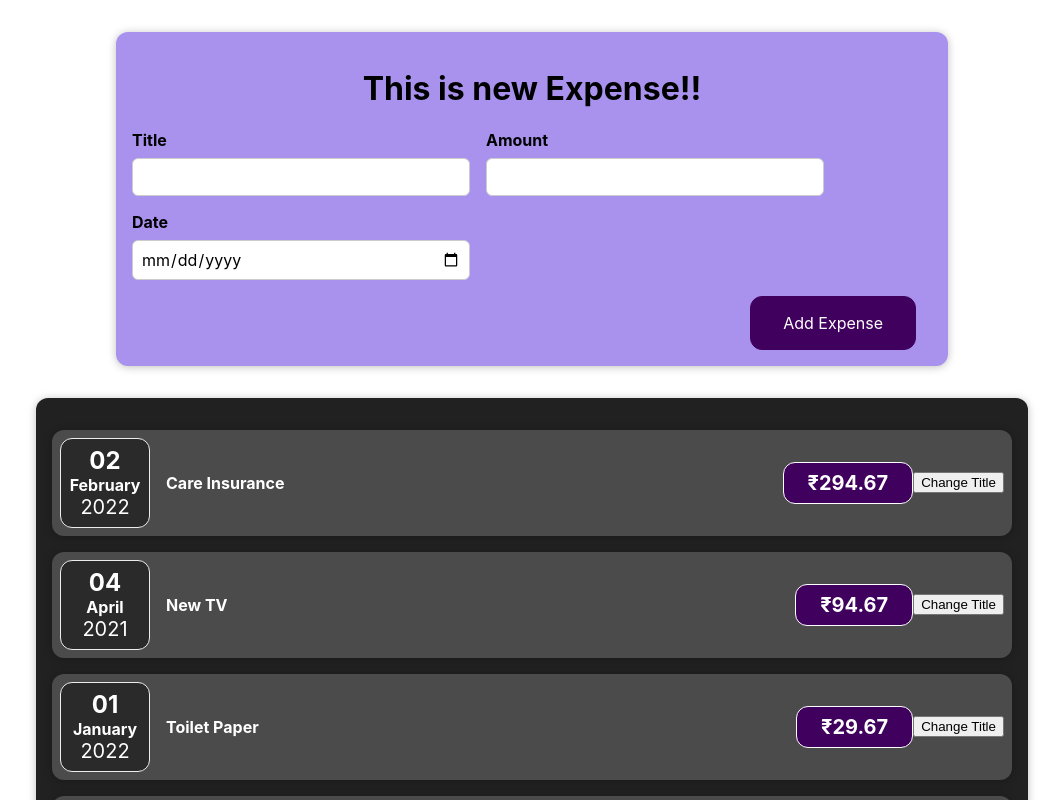
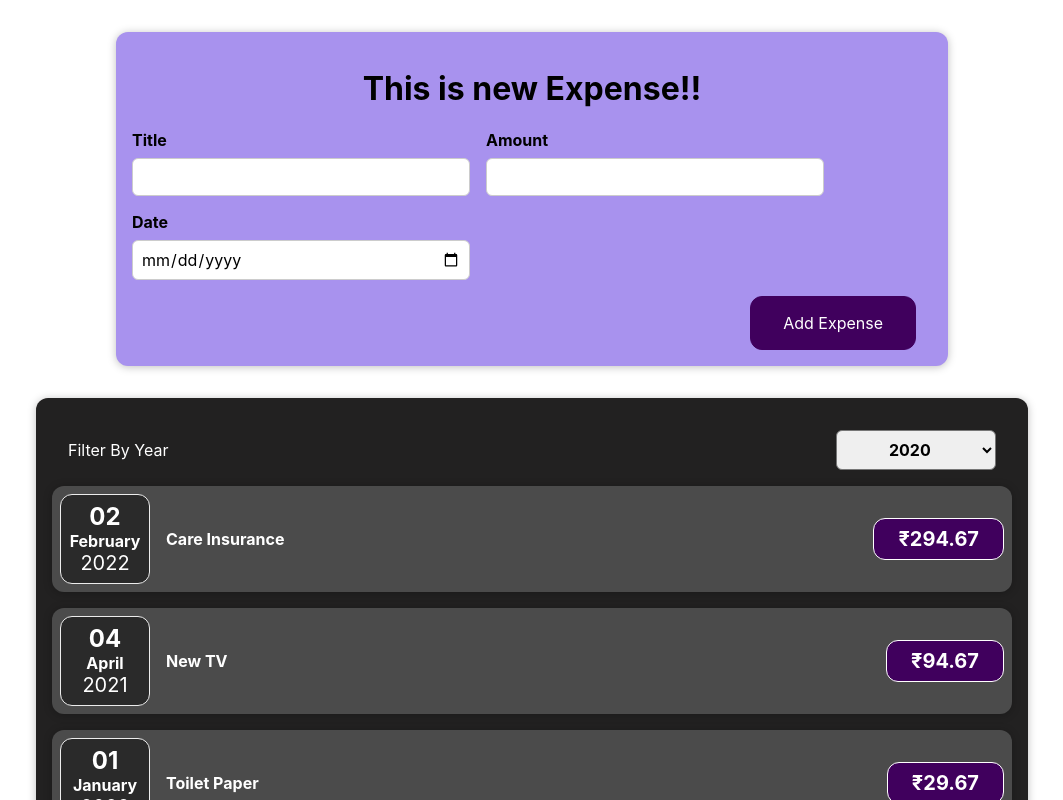
Before and after one commit to amrendrakind/expense, a React (Create React App) app: page / in a window 1280 px wide. Shown: the top 800 px of the page, without its empty margins (108-1171 px from the left). Built offline with nearby package versions, Linux system fonts and the light colour scheme.

Commit message:
Using useState in Form

```diff
--- a/src/App.js
+++ b/src/App.js
@@ -28,9 +28,13 @@ function App() {
       date: new Date(2020, 1, 12),
     },
   ];
+  const addExpenseHandler = expense =>{
+    console.log("in App JS")
+    console.log(expense)
+  }
   return (
     <div>
-      <NewExpense />
+      <NewExpense onAddExpense = {addExpenseHandler} />
       <Expenses items = {expenses}></Expenses>
     </div>
   );
--- a/src/components/Expenses/ExpenseItem.js
+++ b/src/components/Expenses/ExpenseItem.js
@@ -1,24 +1,20 @@
-import { useState } from "react";
+
 import "./ExpenseItem.css";
 import ExpenseDate from "./ExpenseDate";
 import Card from '../UI/Card'
 
 function ExpenseItem(props) { // Using props
 
-  const [title, setTitle] = useState(props.title)
-  const clickHandler = ()=>{
-    setTitle('Updated!!')
-  }
   return (
     <Card className="expense-item">
 
       <ExpenseDate date={props.date}></ExpenseDate>
       {/* <div>{props.date.toISOString()}</div> */}
-      <h2>{title}</h2>
+      <h2>{props.title}</h2>
       <div className="=expense-item__description">
         <div className="expense-item__price">₹{props.amount}</div>
       </div>
-      <button onClick={clickHandler}>Change Title</button>
+
     </Card>
   );
 }
--- a/src/components/Expenses/Expenses.js
+++ b/src/components/Expenses/Expenses.js
@@ -1,9 +1,20 @@
 import ExpenseItem from "./ExpenseItem"
 import './Expenses.css'
 import Card from '../UI/Card'
-function Expenses(props){
+import ExpensesFilter from "./ExpensesFilter"
+import { useState } from "react/cjs/react.development"
+
+
+const Expenses = (props)=>{
+    const [filteredYear, setFilteredYear] = useState('2020')
+
+    const filterChangeHandler = seletcedYear=>{
+      setFilteredYear(seletcedYear)
+    }
+
     return(
         <Card className="expenses">
+          <ExpensesFilter selected={filteredYear} onChangeFilter = {filterChangeHandler} />
           <ExpenseItem
             title={props.items[0].title}
             amount={props.items[0].amount}
--- /dev/null
+++ b/src/components/Expenses/ExpensesFilter.css
@@ -0,0 +1,22 @@
+.expense-filter{
+    color : white;
+    padding: 0 1rem;
+}
+.expense-filter__control{
+    display:  flex;
+    width: 100%;
+    align-items: center;
+    justify-content: space-between;
+    margin: 1rem 0;
+
+}
+.expense-filter label{
+    font-weight: bold;
+    margin-bottom: 0.5rem;
+}
+.expense-filter select{
+    font: inherit;
+    padding: 0.5rem 3rem;
+    font-weight: bold;
+    border-radius: 6px;
+}
--- /dev/null
+++ b/src/components/Expenses/ExpensesFilter.js
@@ -0,0 +1,21 @@
+import './ExpensesFilter.css'
+
+const ExpensesFilter = (props)=>{
+    const dropdownChangeHandler = (event) =>{
+        props.onChangeFilter(event.target.value)
+    }
+    return(
+        <div className='expense-filter'>
+            <div className='expense-filter__control'>
+                <labe>Filter By Year</labe>
+                <select value={props.selected} onChange={dropdownChangeHandler}>
+                    <option value= '2022'>2022</option>
+                    <option value= '2021'>2021</option>
+                    <option value= '2020'>2020</option>
+                    <option value= '2019'>2019</option>
+                </select>
+            </div>
+        </div>
+    )
+}
+export default ExpensesFilter
--- a/src/components/NewExpense/ExpenseForm.js
+++ b/src/components/NewExpense/ExpenseForm.js
@@ -1,73 +1,100 @@
-import './ExpenseForm.css'
-import { useState } from 'react'
+import "./ExpenseForm.css";
+import { useState } from "react";
 
-const ExpenseForm = () => {
+const ExpenseForm = (props) => {
+  const [enteredTitle, setEnteredTitle] = useState("");
+  const [enteredAmount, setEnteredAmount] = useState("");
+  const [enteredDate, setEnteredDate] = useState("");
 
-    // const [enteredTitle, setEnteredTitle] = useState('')
-    // const [enteredAmout, setEnteredAmount] = useState('')
-    // const [enteredDate, setEnteredDate] = useState('')
+  // const [userInput, setUserInput] = useState({
+  //     enteredAmount : '',
+  //     enteredTitle : '',
+  //     enteredDate : ''
+  // })
 
-    const [userInput, setUserInput] = useState({
-        enteredAmout : '',
-        enteredTitle : '',
-        enteredDate : ''
-    })
-
-    const titleChangeHandler = (event)=>{
-        // setEnteredTitle(event.target.value)
+  const titleChangeHandler = (event) => {
+    setEnteredTitle(event.target.value);
     // setUserInput({
     //     ...userInput,
     //     enteredTitle : event.target.value
     // })
 
-        setUserInput((prevState)=>{
-            return {...prevState, enteredTitle : event.target.value}
-        })
-
-    }
-    const amountChangeHandler =(event)=>{
-        // setEnteredAmount(event.target.value)
+    // setUserInput((prevState)=>{
+    //     return {...prevState, enteredTitle : event.target.value}
+    // })
+  };
+  const amountChangeHandler = (event) => {
+    setEnteredAmount(event.target.value);
     // setUserInput({
     //     ...userInput,
-        //     enteredAmout: event.target.value
+    //     enteredAmount: event.target.value
     // })
-        setUserInput((prevState)=>{
-            return {...prevState, enteredAmout : event.target.value}
-        })
-
-    }
-    const dateChangeHandler = (event)=>{
-        // setEnteredDate(event.target.value)
+    // setUserInput((prevState)=>{
+    //     return {...prevState, enteredAmount : event.target.value}
+    // })
+  };
+  const dateChangeHandler = (event) => {
+    setEnteredDate(event.target.value);
     // setUserInput({
     //     ...userInput,
     //     enteredDate : event.input.value
     // })
-        setUserInput((prevState)=>{
-            return {...prevState, enteredDate : event.target.value}
-        })
-    }
+    // setUserInput((prevState)=>{
+    //     return {...prevState, enteredDate : event.target.value}
+    // })
+  };
+
+  const submitHandler = (event) => {
+    event.preventDefault();
+    const expenseData = {
+      title: enteredTitle,
+      date: new Date(enteredDate),
+      amount: enteredAmount,
+    };
+
+    props.onSaveExpenseData(expenseData)
+    setEnteredTitle('')
+    setEnteredAmount('')
+    setEnteredDate('')
+  };
   return (
     <div>
-            <form>
-                <div className='new-expense__controls'>
-                    <div className='new-expense__control'>
+      <form onSubmit={submitHandler}>
+        <div className="new-expense__controls">
+          <div className="new-expense__control">
             <label>Title</label>
-                        <input type="text" onChange={titleChangeHandler} />
+            <input
+              type="text"
+              value={enteredTitle}
+              onChange={titleChangeHandler}
+            />
           </div>
-                    <div className='new-expense__control'>
+          <div className="new-expense__control">
             <label>Amount</label>
-                        <input type="text" min = '0.01' step='0.01' onChange={amountChangeHandler}/>
+            <input
+              type="text"
+              min="0.01"
+              step="0.01"
+              value={enteredAmount}
+              onChange={amountChangeHandler}
+            />
           </div>
-                    <div className='new-expense__control'>
+          <div className="new-expense__control">
             <label>Date</label>
-                        <input type='date' min="2019-01-01" max='2022-12-31' onChange={dateChangeHandler} />
+            <input
+              type="date"
+              min="2019-01-01"
+              max="2022-12-31"
+              value={enteredDate}
+              onChange={dateChangeHandler}
+            />
           </div>
         </div>
-                <div className='new-expense__actions'>
-                     <button type='submit'>Add Expense</button>
+        <div className="new-expense__actions">
+          <button type="submit">Add Expense</button>
         </div>
       </form>
     </div>
-    )
-}
-export default ExpenseForm
+  );
+};
+export default ExpenseForm;
--- a/src/components/NewExpense/NewExpense.js
+++ b/src/components/NewExpense/NewExpense.js
@@ -1,11 +1,18 @@
 import ExpenseForm from './ExpenseForm'
 import './NewExpense.css'
 
-const NewExpense = ()=>{
+const NewExpense = (props)=>{
+    const saveExpenseDataHandler = (enteredExpenseData)=>{
+        const expenseData = {
+            ...enteredExpenseData,
+            id: Math.random().toString()
+        }
+        props.onAddExpense(expenseData)
+    }
     return (
         <div className='new-expense'>
             <h1>This is new Expense!!</h1>
-            <ExpenseForm />
+            <ExpenseForm onSaveExpenseData = {saveExpenseDataHandler}  />
         </div>
     )
 }
```
Lines whose indentation alone changed are shown as unchanged.
